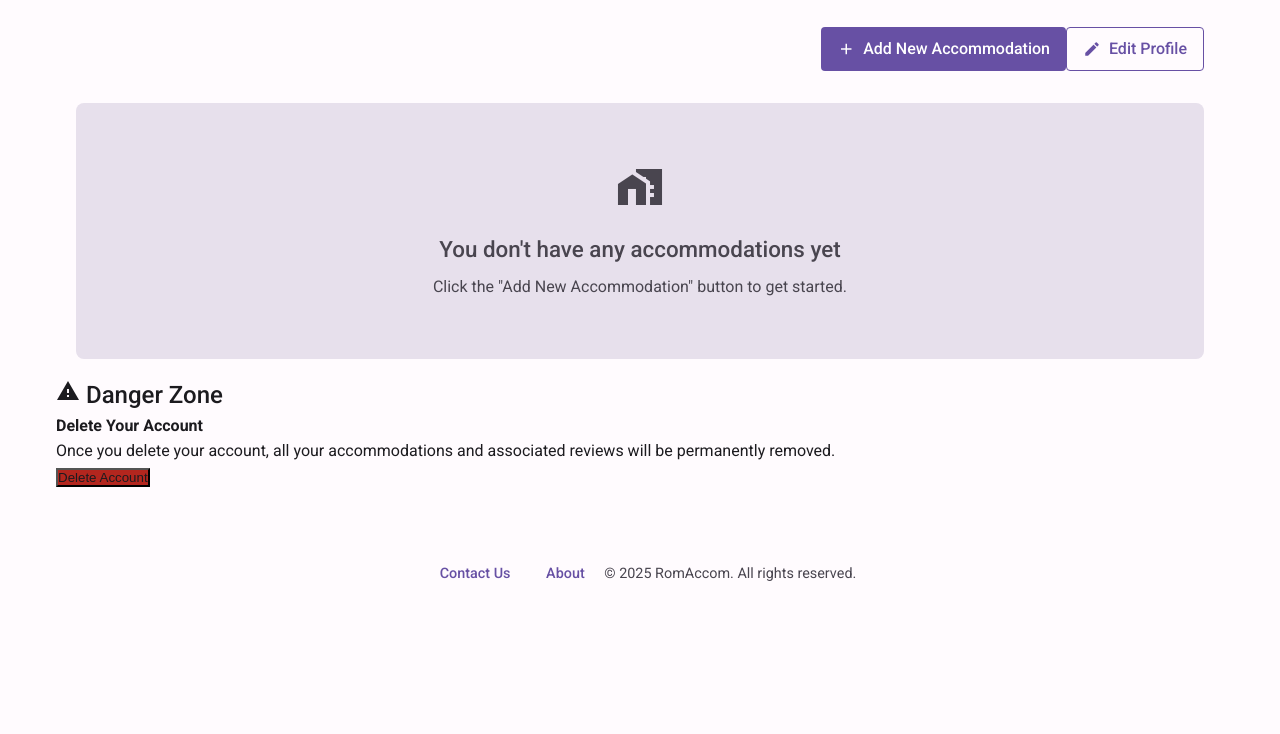
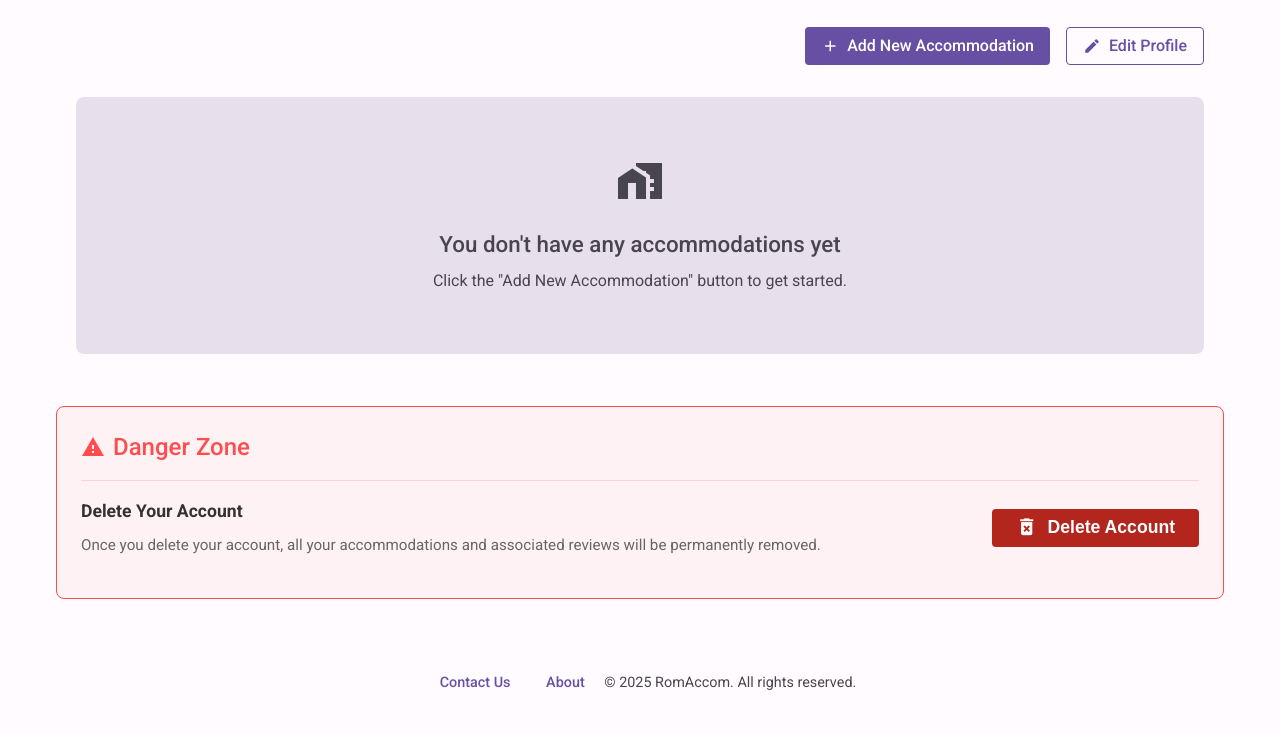
Before and after one commit to JoaoManuel2005/Team2E, a Django app: template romaccom/templates/romaccom/management.html in a window 1280 px wide. Shown: the part 317-1051 px from the top of the page. Before the commit the page ends 898 px from the top, so only its background shows below. Run offline with Django 3.2, Linux system fonts and the light colour scheme; the template is opened without the code that fills it, so the values that code supplies are empty.

Commit message:
added css styling for delete operator account in management page

```diff
--- a/romaccom/static/css/management.css
+++ b/romaccom/static/css/management.css
@@ -24,6 +24,7 @@
     margin-bottom: 32px;
     display: flex;
     justify-content: flex-end;
+    gap: 16px;
 }
 
 .management-btn {
@@ -35,7 +36,8 @@
     border: none;
     cursor: pointer;
     text-decoration: none;
-    transition: background-color 0.2s, box-shadow 0.2s;
+    transition: background-color 0.2s, box-shadow 0.2s, color 0.2s;
+    height: 38px;
 }
 
 .management-btn .material-icons {
@@ -64,13 +66,22 @@
     color: var(--md-on-primary-container);
 }
 
+
 .btn-danger {
     background-color: var(--md-error);
-    color: var(--md-on-error);
+    color: white;
 }
 
 .btn-danger:hover {
     background-color: var(--md-error-dark);
+    box-shadow: 0 2px 4px rgba(0,0,0,0.2);
+}
+
+/* Add specific style for the delete accommodation button hover state */
+.delete-accommodation.btn-danger:hover {
+    background-color: white;
+    color: var(--md-error);
+    border: 1px solid var(--md-error);
     box-shadow: 0 2px 4px rgba(0,0,0,0.2);
 }
 
@@ -127,10 +138,11 @@
     margin-right: 4px;
 }
 
+
 .accommodation-actions {
     display: flex;
     align-items: center;
-    gap: 8px;
+    gap: 12px;
 }
 
 .no-accommodations {
@@ -202,3 +214,135 @@
     padding: 16px 24px;
     border-top: 1px solid var(--md-outline-variant);
 }
+
+/* Danger Zone Styling */
+.danger-zone {
+    margin-top: 2rem;
+    border: 1px solid #ff4d4d;
+    border-radius: 8px;
+    padding: 1.5rem;
+    background-color: rgba(255, 77, 77, 0.05);
+}
+
+.danger-title {
+    display: flex;
+    align-items: center;
+    color: #ff4d4d;
+    font-size: 1.5rem;
+    margin-top: 0;
+    margin-bottom: 1rem;
+}
+
+.danger-title .material-icons {
+    margin-right: 0.5rem;
+    font-size: 1.5rem;
+}
+
+.danger-action {
+    display: flex;
+    justify-content: space-between;
+    align-items: center;
+    padding: 1rem 0;
+    border-top: 1px solid rgba(255, 77, 77, 0.2);
+}
+
+.danger-info {
+    flex: 1;
+}
+
+.danger-info h4 {
+    margin: 0 0 0.5rem 0;
+    color: #333;
+    font-size: 1.1rem;
+}
+
+.danger-info p {
+    margin: 0;
+    color: #666;
+    font-size: 0.95rem;
+}
+
+#delete-account-btn {
+    display: flex;
+    align-items: center;
+    padding: 0.8rem 1.5rem;
+    white-space: nowrap;
+    transition: background-color 0.2s;
+    font-size: 1.1rem;
+    font-weight: 600;
+    color: white;
+}
+
+#delete-account-btn:hover {
+    background-color: var(--md-error-dark);
+    box-shadow: 0 2px 4px rgba(0,0,0,0.2);
+    color: #ff4d4d;
+    text-shadow: 0 1px 1px rgba(0,0,0,0.2);
+}
+
+#delete-account-btn .material-icons {
+    margin-right: 0.6rem;
+    font-size: 1.4rem;
+}
+
+/* Modal styling for consistency */
+.modal-overlay {
+    position: fixed;
+    top: 0;
+    left: 0;
+    right: 0;
+    bottom: 0;
+    background-color: rgba(0, 0, 0, 0.5);
+    display: none;
+    justify-content: center;
+    align-items: center;
+    z-index: 1000;
+}
+
+.modal {
+    background-color: white;
+    border-radius: 8px;
+    width: 90%;
+    max-width: 500px;
+    box-shadow: 0 4px 16px rgba(0, 0, 0, 0.2);
+}
+
+.modal-header {
+    display: flex;
+    justify-content: space-between;
+    align-items: center;
+    padding: 1rem 1.5rem;
+    border-bottom: 1px solid #eee;
+}
+
+.modal-title {
+    margin: 0;
+    font-size: 1.3rem;
+    color: #333;
+}
+
+.modal-close {
+    background: none;
+    border: none;
+    font-size: 1.5rem;
+    cursor: pointer;
+    color: #999;
+}
+
+.modal-body {
+    padding: 1.5rem;
+}
+
+.modal-footer {
+    display: flex;
+    justify-content: flex-end;
+    gap: 0.75rem;
+    padding: 1rem 1.5rem;
+    border-top: 1px solid #eee;
+}
+
+/* Add specific styles for delete accommodation button text */
+.delete-accommodation .material-icons {
+    font-size: 18px;
+    margin-right: 8px;
+}
--- a/romaccom/templates/romaccom/management.html
+++ b/romaccom/templates/romaccom/management.html
@@ -87,7 +87,10 @@
             <h4>Delete Your Account</h4>
             <p>Once you delete your account, all your accommodations and associated reviews will be permanently removed.</p>
         </div>
-        <button id="delete-account-btn" class="dashboard-btn btn-danger">Delete Account</button>
+        <button id="delete-account-btn" class="management-btn btn-danger">
+            <span class="material-icons">delete_forever</span>
+            Delete Account
+        </button>
     </div>
 </div>
 
```
